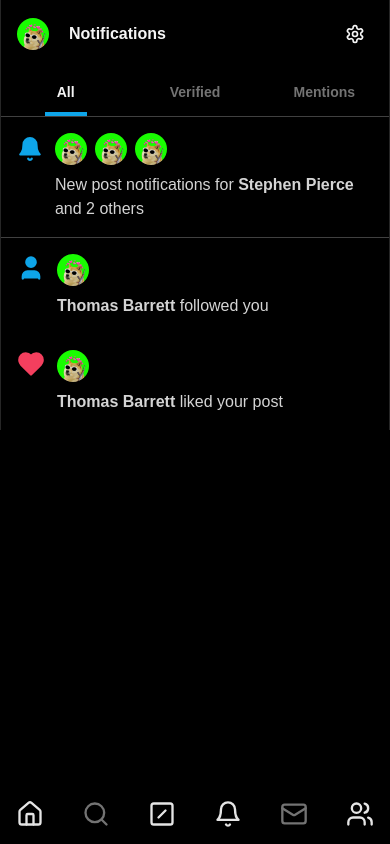
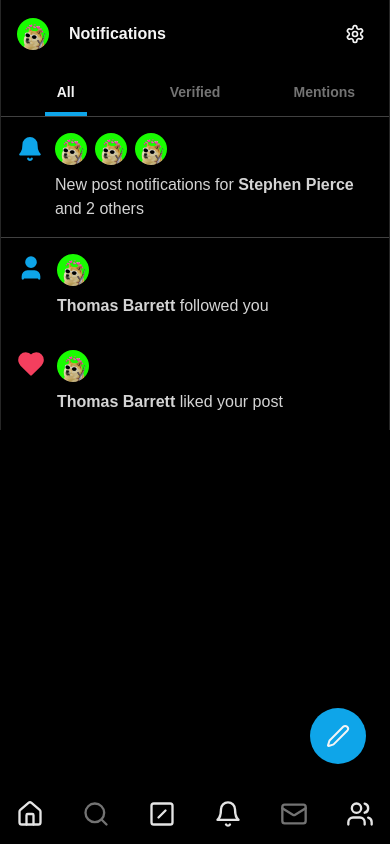
Before and after one commit to jayantpathariya/x, a Next.js app: page /notifications in a window 390 px wide. Built offline with nearby package versions, Linux system fonts and the light colour scheme; a web font is replaced by a local one.

Commit message:
mobile add post button added

```diff
--- a/app/(site)/layout.tsx
+++ b/app/(site)/layout.tsx
@@ -1,10 +1,11 @@
 import { MobileNav } from "@/components/mobile-nav";
+import { MobilePostButton } from "@/components/mobile-post-button";
 import { Sidebar } from "@/components/sidebar";
 import { TrendingSidebar } from "@/components/trending-sidebar";
 
 const SiteLayout = ({ children }: { children: React.ReactNode }) => {
   return (
-    <div className="bg-black min-h-screen text-neutral-100">
+    <div className="bg-black min-h-screen text-neutral-100 relative">
       <div className="flex justify-center max-w-7xl mx-auto">
         <div className="flex w-full justify-center">
           <Sidebar />
@@ -14,6 +15,7 @@ const SiteLayout = ({ children }: { children: React.ReactNode }) => {
           <TrendingSidebar />
         </div>
         <MobileNav />
+        <MobilePostButton />
       </div>
     </div>
   );
--- /dev/null
+++ b/components/mobile-post-button.tsx
@@ -0,0 +1,9 @@
+import { Pen } from "lucide-react";
+
+export const MobilePostButton = () => {
+  return (
+    <button className="fixed bottom-20 right-6 bg-sky-500 hover:bg-sky-500/80 p-4 rounded-full">
+      <Pen />
+    </button>
+  );
+};
```
